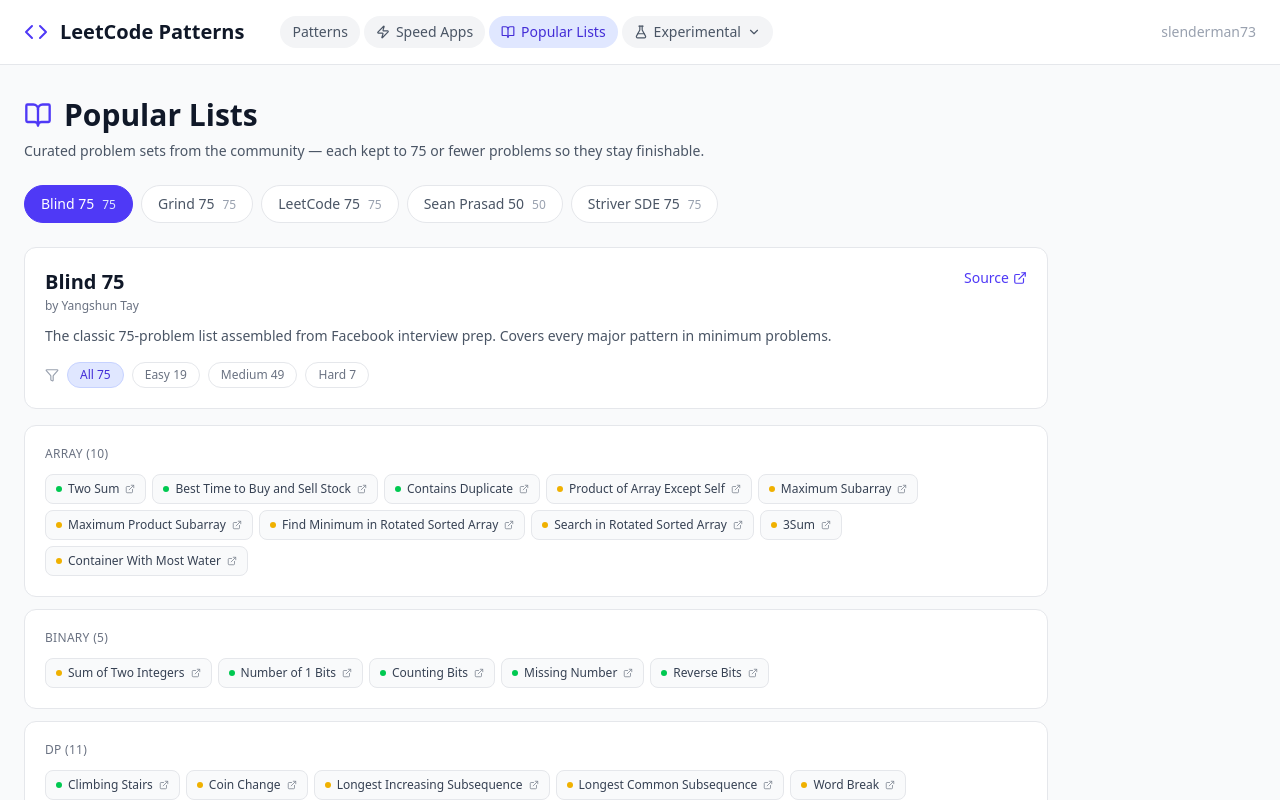
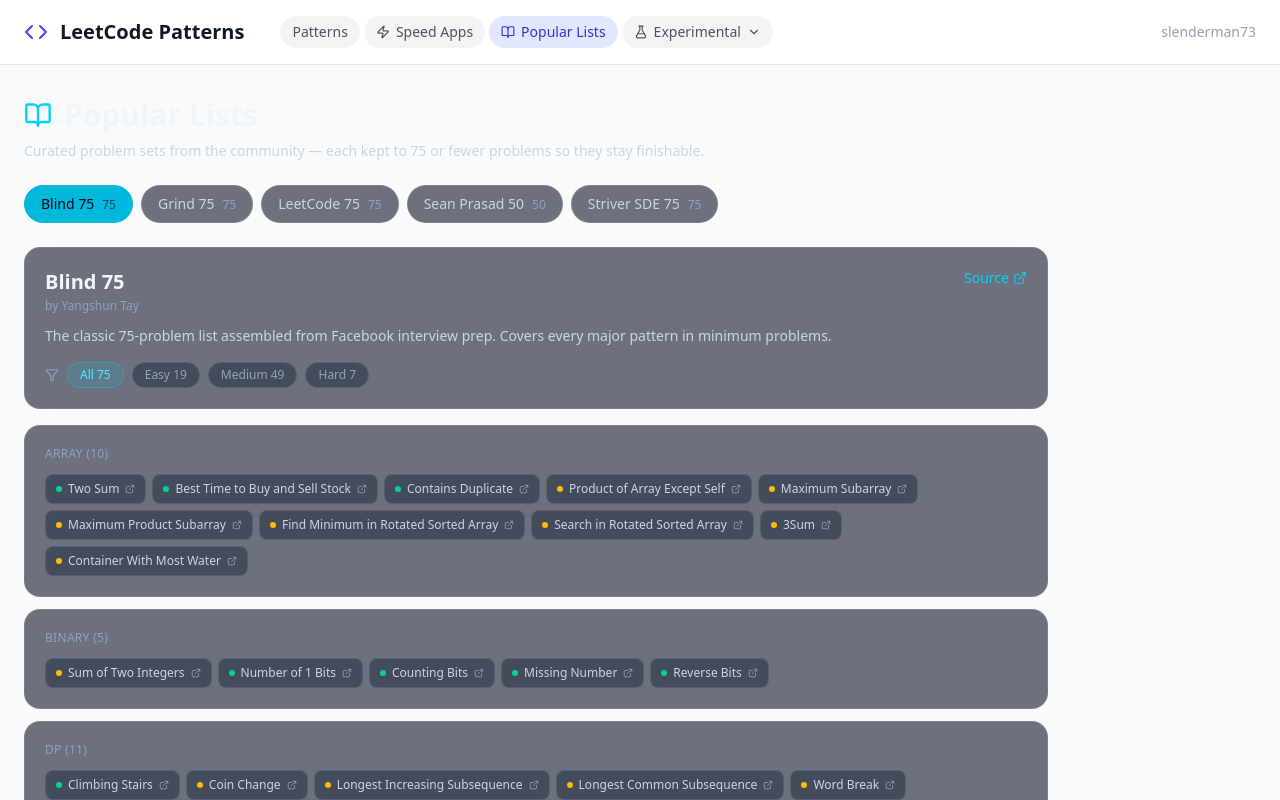
Before and after one commit to IamJasonBian/Cards, a React (Vite) app in the folder leetcode-patterns/: page / in a window 1280 px wide. Both pictures are taken after a click on the button "Popular Lists". Shown: the top 800 px of the page. Built offline with nearby package versions, Linux system fonts and the light colour scheme.

Commit message:
Abyss theme: PopularLists
Migrate PopularLists from light theme to abyss jellyfin aesthetic —
frosted-glass slate surfaces, white-alpha borders, cyan accents, and
semantic emerald/amber/rose difficulty colors.

Co-Authored-By: Claude Opus 4.8 <noreply@anthropic.com>

```diff
--- a/leetcode-patterns/src/components/PopularLists.tsx
+++ b/leetcode-patterns/src/components/PopularLists.tsx
@@ -4,9 +4,9 @@ import { popularLists } from "../data/popularLists";
 import type { PopularProblem } from "../data/popularLists";
 
 const diffStyles: Record<PopularProblem["difficulty"], string> = {
-  Easy: "bg-green-100 text-green-700 border-green-200",
-  Medium: "bg-yellow-100 text-yellow-700 border-yellow-200",
-  Hard: "bg-red-100 text-red-700 border-red-200",
+  Easy: "bg-emerald-500/15 text-emerald-300 border-emerald-400/30",
+  Medium: "bg-amber-500/15 text-amber-300 border-amber-400/30",
+  Hard: "bg-rose-500/15 text-rose-300 border-rose-400/30",
 };
 
 export function PopularLists() {
@@ -37,11 +37,11 @@ export function PopularLists() {
   return (
     <div className="max-w-5xl">
       <div className="mb-6">
-        <h1 className="text-3xl font-bold text-gray-900 mb-2 flex items-center gap-3">
-          <BookOpen className="text-indigo-600" size={28} />
+        <h1 className="text-3xl font-bold text-slate-100 mb-2 flex items-center gap-3">
+          <BookOpen className="text-cyan-400" size={28} />
           Popular Lists
         </h1>
-        <p className="text-gray-600 text-sm">
+        <p className="text-slate-300 text-sm">
           Curated problem sets from the community — each kept to 75 or fewer problems so they stay finishable.
         </p>
       </div>
@@ -56,14 +56,14 @@ export function PopularLists() {
             }}
             className={`px-4 py-2 rounded-full text-sm font-medium transition-colors cursor-pointer border ${
               activeId === list.id
-                ? "bg-indigo-600 text-white border-indigo-600"
-                : "bg-white text-gray-600 border-gray-200 hover:bg-gray-50"
+                ? "bg-cyan-500 text-slate-950 border-cyan-500"
+                : "bg-slate-900/60 backdrop-blur-md text-slate-300 border-white/10 hover:bg-white/5"
             }`}
           >
             {list.name}
             <span
               className={`ml-2 text-xs ${
-                activeId === list.id ? "text-indigo-100" : "text-gray-400"
+                activeId === list.id ? "text-slate-900/70" : "text-slate-400"
               }`}
             >
               {list.problems.length}
@@ -72,32 +72,32 @@ export function PopularLists() {
         ))}
       </div>
 
-      <div className="bg-white rounded-xl border border-gray-200 p-5 mb-4">
+      <div className="bg-slate-900/60 backdrop-blur-md rounded-2xl border border-white/10 p-5 mb-4">
         <div className="flex items-start justify-between gap-4 mb-3">
           <div>
-            <h2 className="text-xl font-bold text-gray-900">{active.name}</h2>
-            <p className="text-xs text-gray-500 mt-0.5">by {active.author}</p>
+            <h2 className="text-xl font-bold text-slate-100">{active.name}</h2>
+            <p className="text-xs text-slate-400 mt-0.5">by {active.author}</p>
           </div>
           <a
             href={active.url}
             target="_blank"
             rel="noopener noreferrer"
-            className="flex items-center gap-1 text-sm text-indigo-600 hover:text-indigo-700 font-medium shrink-0"
+            className="flex items-center gap-1 text-sm text-cyan-400 hover:text-cyan-300 font-medium shrink-0"
           >
             Source
             <ExternalLink size={14} />
           </a>
         </div>
-        <p className="text-sm text-gray-600 mb-4">{active.description}</p>
+        <p className="text-sm text-slate-300 mb-4">{active.description}</p>
 
         <div className="flex flex-wrap items-center gap-2">
-          <Filter size={14} className="text-gray-400" />
+          <Filter size={14} className="text-slate-400" />
           <button
             onClick={() => setDifficultyFilter(null)}
             className={`px-3 py-1 rounded-full text-xs font-medium border transition-colors cursor-pointer ${
               difficultyFilter === null
-                ? "bg-indigo-100 text-indigo-700 border-indigo-200"
-                : "bg-white text-gray-500 border-gray-200 hover:bg-gray-50"
+                ? "bg-cyan-500/15 text-cyan-300 border-cyan-400/30"
+                : "bg-slate-800/50 text-slate-400 border-white/10 hover:bg-white/5"
             }`}
           >
             All {active.problems.length}
@@ -109,7 +109,7 @@ export function PopularLists() {
               className={`px-3 py-1 rounded-full text-xs font-medium border transition-colors cursor-pointer ${
                 difficultyFilter === d
                   ? diffStyles[d]
-                  : "bg-white text-gray-500 border-gray-200 hover:bg-gray-50"
+                  : "bg-slate-800/50 text-slate-400 border-white/10 hover:bg-white/5"
               }`}
             >
               {d} {counts[d]}
@@ -120,8 +120,8 @@ export function PopularLists() {
 
       <div className="space-y-3">
         {grouped.map(([category, problems]) => (
-          <div key={category} className="bg-white rounded-xl border border-gray-200 p-5">
-            <p className="text-xs font-medium text-gray-500 uppercase tracking-wide mb-3">
+          <div key={category} className="bg-slate-900/60 backdrop-blur-md rounded-2xl border border-white/10 p-5">
+            <p className="text-xs font-medium text-slate-400 uppercase tracking-wide mb-3">
               {category} ({problems.length})
             </p>
             <div className="flex flex-wrap gap-1.5">
@@ -131,15 +131,15 @@ export function PopularLists() {
                   href={`https://leetcode.com/problems/${p.slug}/`}
                   target="_blank"
                   rel="noopener noreferrer"
-                  className="inline-flex items-center gap-1.5 px-2.5 py-1.5 bg-gray-50 border border-gray-200 rounded-lg text-xs text-gray-700 hover:bg-indigo-50 hover:border-indigo-200 hover:text-indigo-700 transition-colors"
+                  className="inline-flex items-center gap-1.5 px-2.5 py-1.5 bg-slate-800/50 border border-white/10 rounded-lg text-xs text-slate-300 hover:bg-cyan-500/10 hover:border-cyan-400/30 hover:text-cyan-300 transition-colors"
                 >
                   <span
                     className={`inline-block w-1.5 h-1.5 rounded-full ${
                       p.difficulty === "Easy"
-                        ? "bg-green-500"
+                        ? "bg-emerald-400"
                         : p.difficulty === "Medium"
-                        ? "bg-yellow-500"
-                        : "bg-red-500"
+                        ? "bg-amber-400"
+                        : "bg-rose-400"
                     }`}
                   />
                   {p.name}
@@ -150,7 +150,7 @@ export function PopularLists() {
           </div>
         ))}
         {grouped.length === 0 && (
-          <div className="text-center text-sm text-gray-400 py-8">
+          <div className="text-center text-sm text-slate-400 py-8">
             No problems match this difficulty filter.
           </div>
         )}
```
